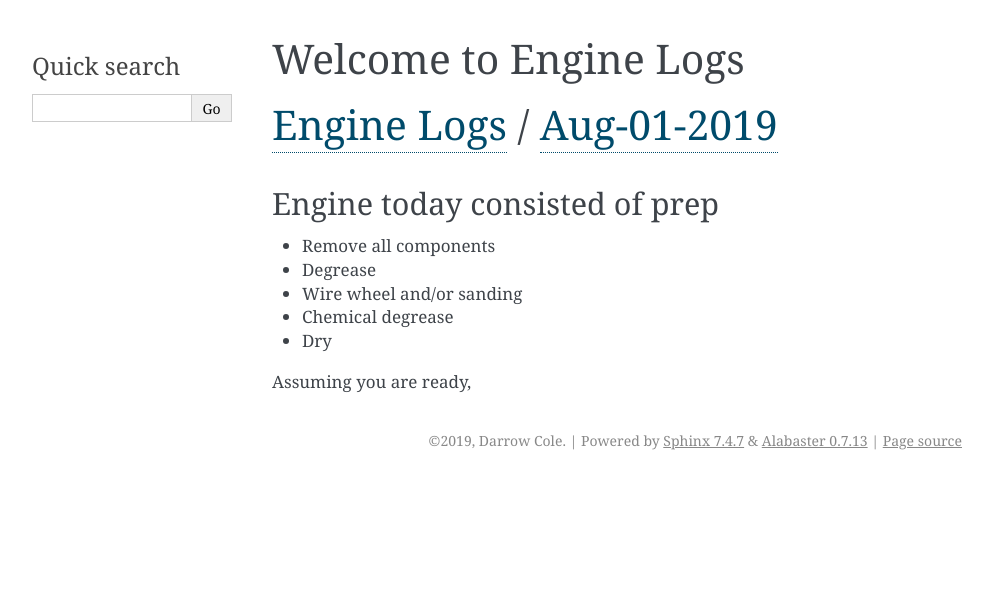
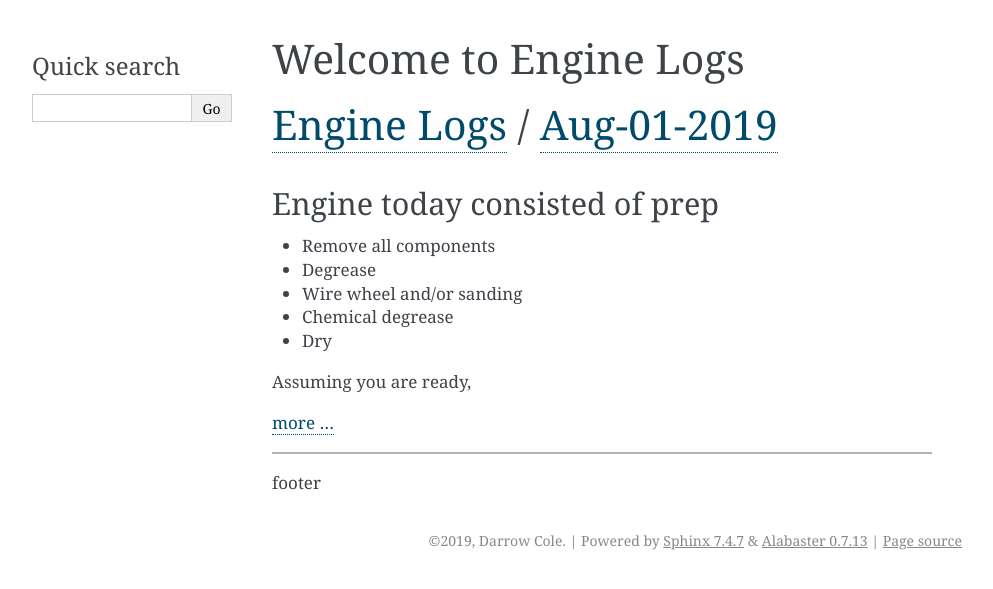
Before and after one commit to darrowco/kdx175, a Sphinx documentation site: the page built from source/engine_logs.rst, in a window 1280 px wide. Shown: the top 589 px of the page, without its empty margins (148-1141 px from the left). Built offline with Sphinx 7.4.7, drawn with Linux system fonts in a browser that asks for light colours; formulas are drawn with MathJax 3.

Commit message:
updated engine_logs

```diff
--- a/source/engine_logs.rst
+++ b/source/engine_logs.rst
@@ -9,3 +9,8 @@ Welcome to Engine Logs
 
 .. include:: engine_20190801.rst
   :end-line: 18
+`more ... <engine_20190801.html>`__
+
+----
+
+footer
```
Also changed, not shown: 5 other files.
